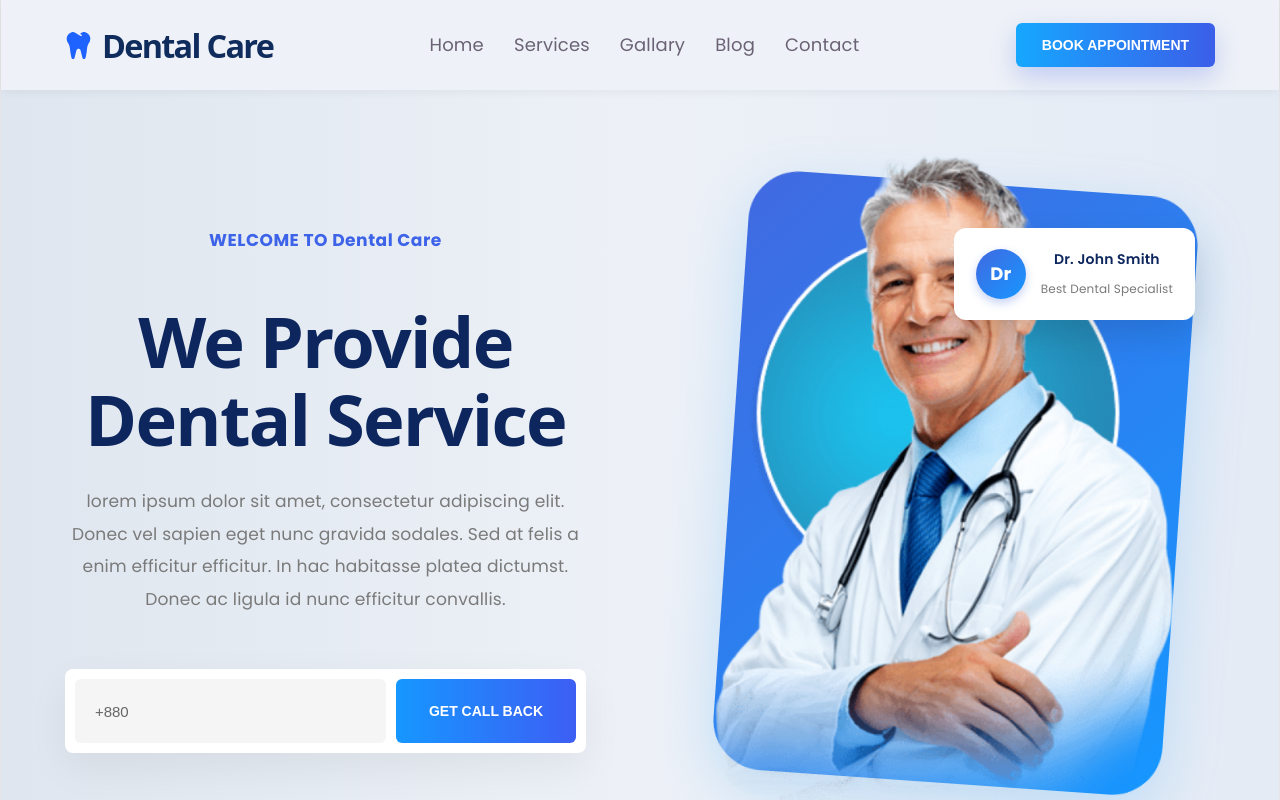
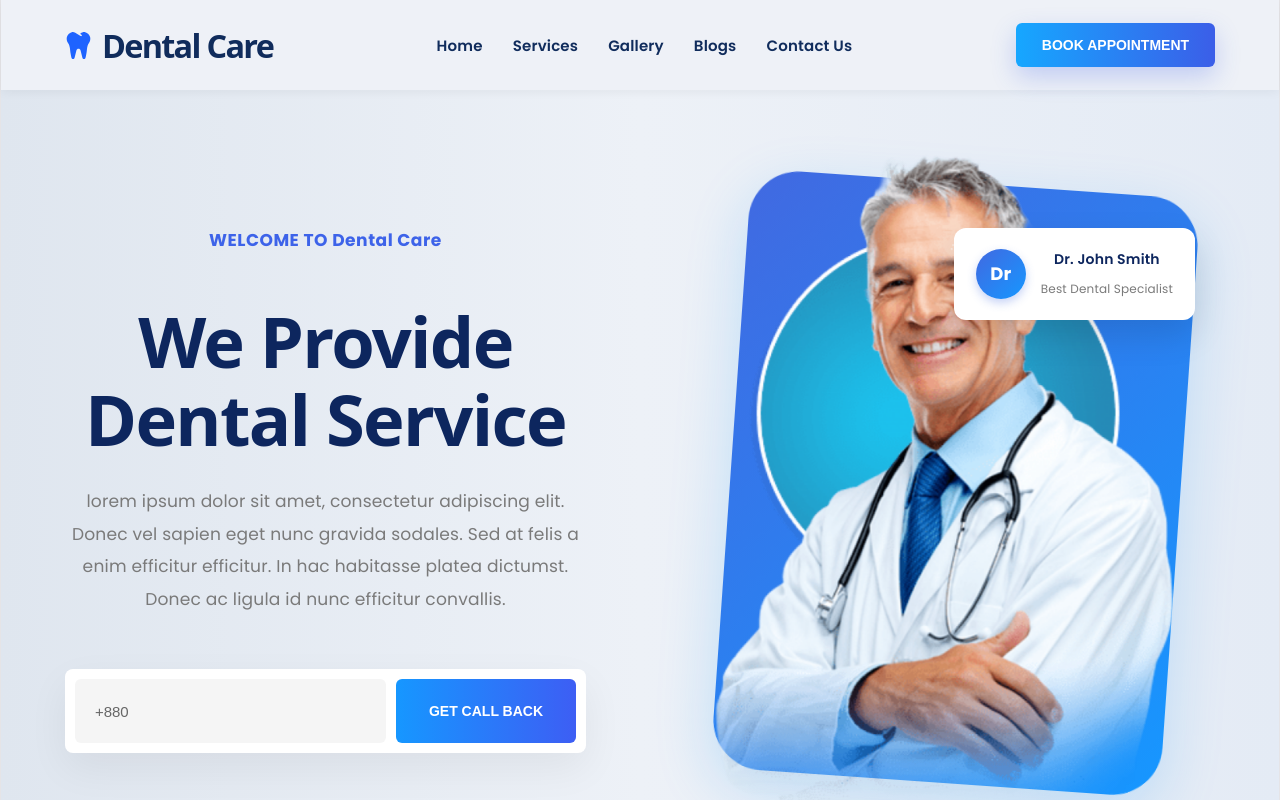
Before and after one commit to ahnaf-jd/dental-care, a React (Vite) app in the folder client/: page / in a window 1280 px wide. Shown: the top 800 px of the page. Built offline with nearby package versions, Linux system fonts and the light colour scheme; no server answers.

Commit message:
Final Product

```diff
--- a/client/src/App.jsx
+++ b/client/src/App.jsx
@@ -67,7 +67,6 @@ function App() {
         />
       </Routes>
 
-      <ScrollToTopButton />
     </>
   );
 }
--- a/client/src/nav-foot/Navbar.jsx
+++ b/client/src/nav-foot/Navbar.jsx
@@ -1,7 +1,7 @@
 import { useCallback, useEffect, useState } from "react";
 import { FaBars, FaTimes, FaTooth } from "react-icons/fa";
 import { useLocation, useNavigate } from "react-router-dom";
-import "./Navbar.css";
+import "./navbar.css";
 
 function Navbar() {
   const [menuOpen, setMenuOpen] = useState(false);
@@ -58,29 +58,29 @@ function Navbar() {
       {/* Desktop Navigation */}
       <ul className="nav-links">
         <li>
-          <button type="button" className="nav-link" onClick={() => goToSection("home")}>
+          <a href="#home" className="nav-link" onClick={() => goToSection("home")}>
             Home
-          </button>
+          </a>
         </li>
         <li>
-          <button type="button" className="nav-link" onClick={() => goToSection("services")}>
+          <a href="#services" className="nav-link" onClick={() => goToSection("services")}>
             Services
-          </button>
+          </a>
         </li>
         <li>
-          <button type="button" className="nav-link" onClick={() => goToSection("gallary")}>
-            Gallary
-          </button>
+          <a href="#gallery" className="nav-link" onClick={() => goToSection("gallary")}>
+            Gallery
+          </a>
         </li>
         <li>
-          <button type="button" className="nav-link" onClick={() => goToSection("blog")}>
-            Blog
-          </button>
+          <a href="/blogs" className="nav-link" onClick={() => goToSection("blogs")}>
+            Blogs
+          </a>
         </li>
         <li>
-          <button type="button" className="nav-link" onClick={() => goToSection("contact")}>
-            Contact
-          </button>
+          <a href="#contact" className="nav-link" onClick={() => goToSection("contact")}>
+            Contact Us
+          </a>
         </li>
       </ul>
 
@@ -97,24 +97,29 @@ function Navbar() {
       {/* Mobile Menu */}
       <div className={`mobile-menu ${menuOpen ? "active" : ""}`}>
         <li>
-          <button type="button" className="nav-link" onClick={() => goToSection("home")}>
+          <a href="#home" className="nav-link" onClick={() => goToSection("home")}>
             Home
-          </button>
+          </a>
         </li>
         <li>
-          <button type="button" className="nav-link" onClick={() => goToSection("services")}>
+          <a href="#services" className="nav-link" onClick={() => goToSection("services")}>
             Services
-          </button>
+          </a>
         </li>
         <li>
-          <button type="button" className="nav-link" onClick={() => goToSection("blog")}>
-            Blog
-          </button>
+          <a href="#gallery" className="nav-link" onClick={() => goToSection("Gallery")}>
+            Gallery
+          </a>
         </li>
         <li>
-          <button type="button" className="nav-link" onClick={() => goToSection("contact")}>
-            Contact
-          </button>
+          <a href="/blogs" className="nav-link" onClick={() => goToSection("blogs")}>
+            Blogs
+          </a>
+        </li>
+        <li>
+          <a href="#contact" className="nav-link" onClick={() => goToSection("contact")}>
+            Contact Us
+          </a>
         </li>
 
         <button className="mobile-btn" onClick={handleBookAppointment}>
```
Also changed, not shown: 1 other file (tests, documents, lock files or other folders).
